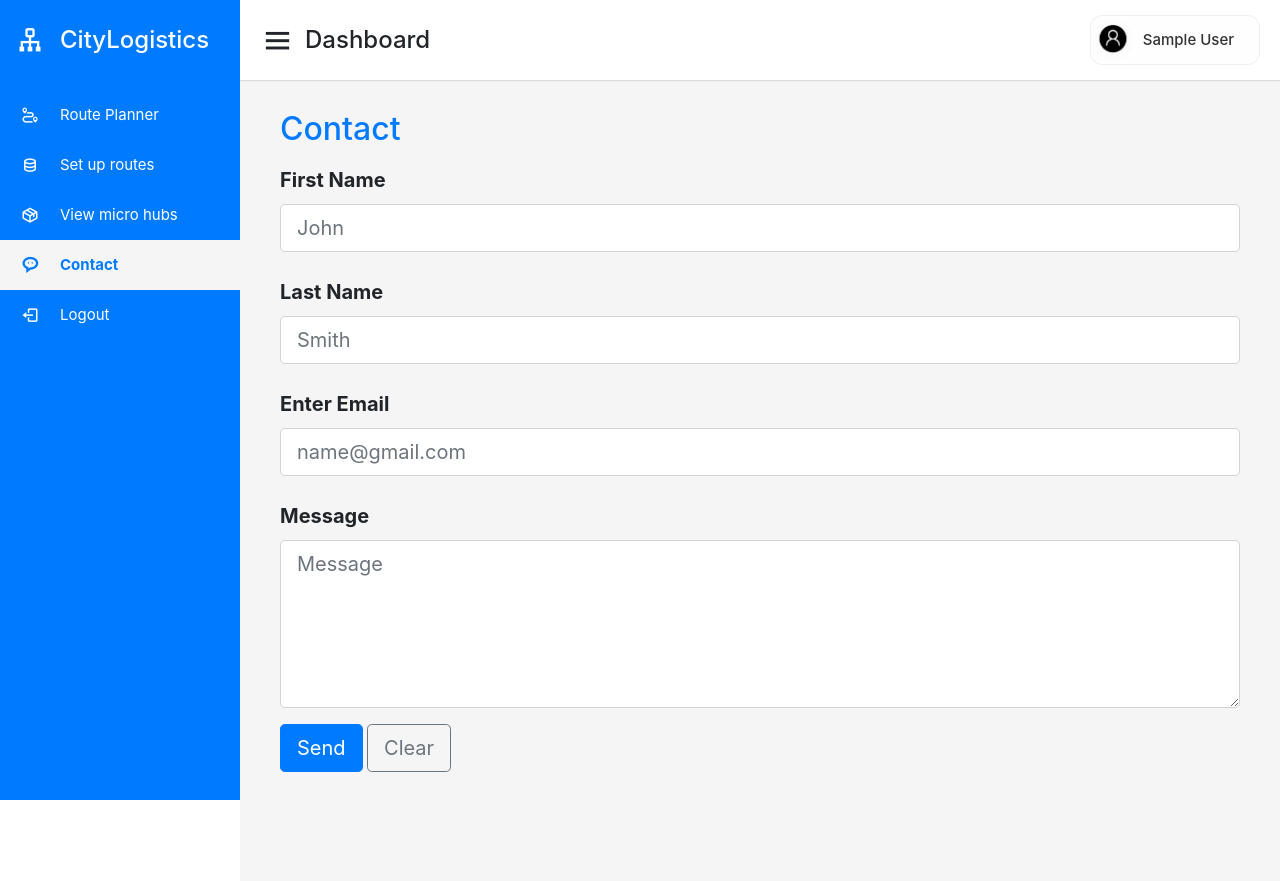
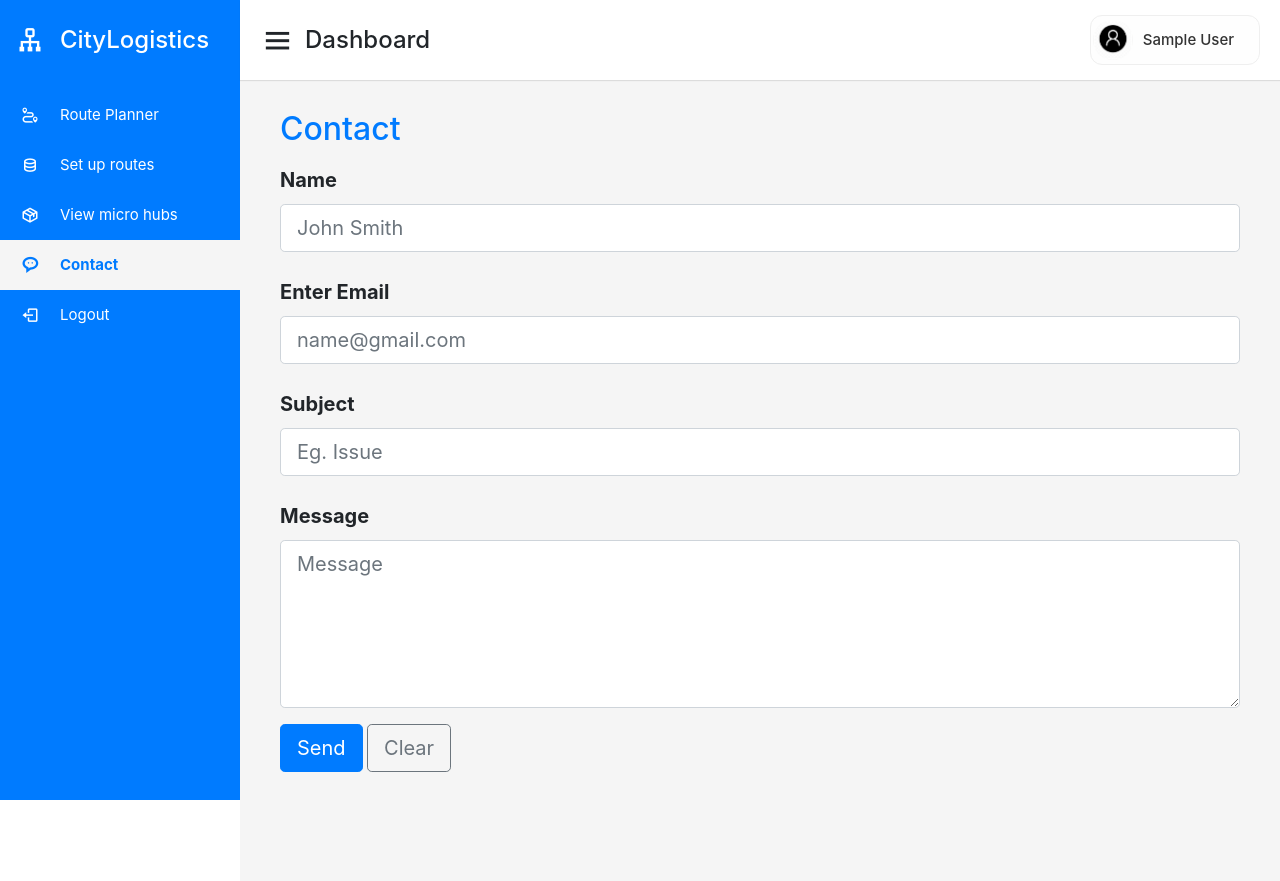
Before and after one commit to Baavi/SepB, a PHP site: page /contact.php in a window 1280 px wide. Shown: the top 881 px of the page. Run offline with PHP 8.4, Linux system fonts and the light colour scheme; the visitor is signed in with stand-in values (Sample User, id 1).

Commit message:
Add files via upload

```diff
--- a/contact.php
+++ b/contact.php
@@ -29,23 +29,15 @@ if (!isset($_SESSION["customer_name"])) {
   <?php include_once("sidebar.inc"); ?>
   <section class="home-section">
     <?php include_once("navbar.inc"); ?>
-    <form name="form" id="contact-form" class="form" action="https://formspree.io/f/mzblgywo;" method="POST">
+    <form name="form" id="contact-form" class="form" action="mail.php" method="POST">
       <h2 class="text-primary">Contact</h2>
 
       <fieldset>
         <div class="form-group">
-          <label for="Firstname" class="col-form-label col-form-label-lg font-weight-bold">First Name</label>
-          <input name="FirstName" type="text" required="required" maxlength="20" pattern="[A-Za-z]{1,20}" class="form-control form-control-lg" name=" Firstname" id="Firstname" placeholder="John">
+          <label for="name" class="col-form-label col-form-label-lg font-weight-bold">Name</label>
+          <input name="name" type="text" required="required" maxlength="20" pattern="[A-Za-z]{1,20}" class="form-control form-control-lg" name=" name" id="name" placeholder="John Smith">
           <div class="invalid-feedback">
-            Please provide a valid First name
-          </div>
-        </div>
-
-        <div class="form-group">
-          <label for="Lastname" class="col-form-label col-form-label-lg font-weight-bold">Last Name</label>
-          <input name="LastName" type="text" required="required" maxlength="20" pattern="[A-Za-z]{1,20}" class="form-control form-control-lg" name="Lastname" id="Lastname" placeholder="Smith">
-          <div class="invalid-feedback">
-            Please provide a valid Last name
+            Please provide a valid name
           </div>
         </div>
 
@@ -54,6 +46,14 @@ if (!isset($_SESSION["customer_name"])) {
           <input name="Email" type="text" class="form-control form-control-lg" name="Email" id="Email" required="required" placeholder="name@gmail.com">
           <div class="invalid-feedback">
             Please provide a valid Email
+          </div>
+        </div>
+
+        <div class="form-group">
+          <label for="subject" class="col-form-label col-form-label-lg font-weight-bold">Subject</label>
+          <input name="subject" type="text" required="required" maxlength="20" pattern="[A-Za-z]{1,20}" class="form-control form-control-lg" name="subject" id="subject" placeholder="Eg. Issue">
+          <div class="invalid-feedback">
+            Please provide a valid subject
           </div>
         </div>
 
```
Also changed, not shown: mail.php (added, +19 -0 lines).
